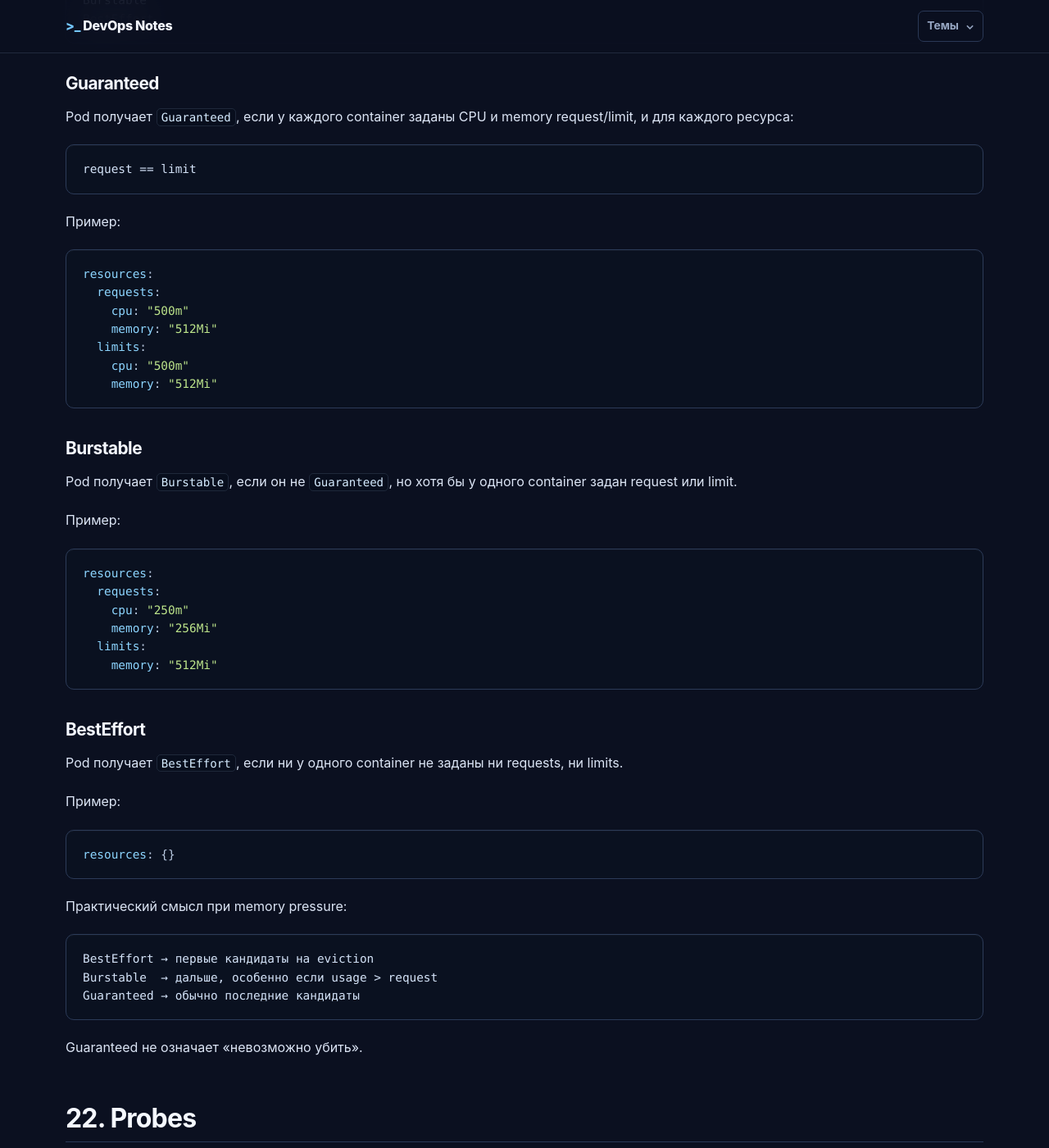
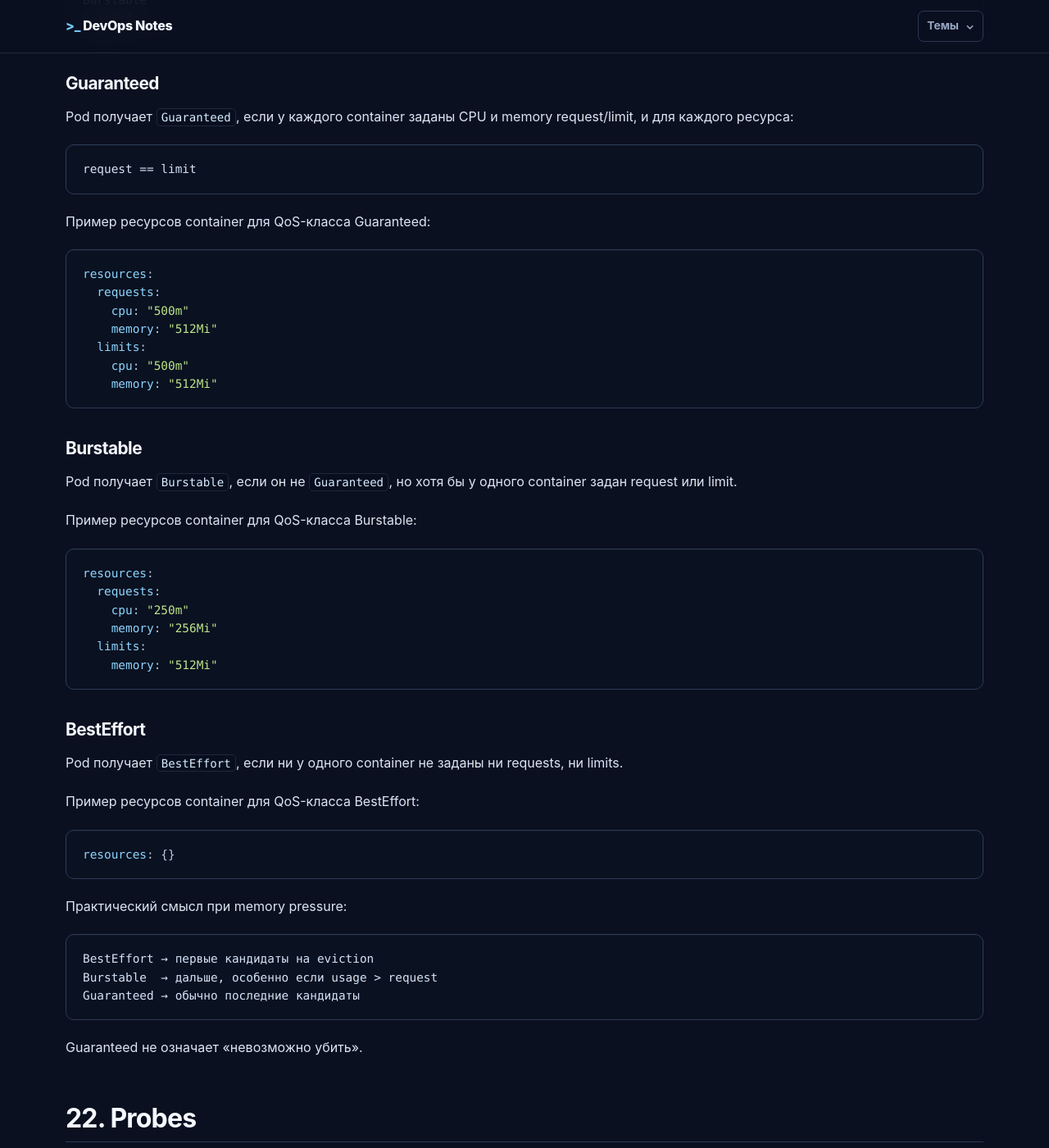
Before and after one commit to dixerim/devops, a Jekyll site: the page built from kubernetes.md, in a window 1280 px wide and 1400 px high, scrolled down 34299 px. Shown: the whole window at 82% size. Built offline with Jekyll 4.4.1, drawn with Linux system fonts in a browser that asks for light colours; our own code applies the rules of GitHub Pages for plain Markdown files; some of the changed text lies outside the part shown.

Commit message:
+ kubernetes.md fix

````diff
--- a/kubernetes.md
+++ b/kubernetes.md
@@ -537,7 +537,7 @@ controller создаёт/обновляет/удаляет API objects
 другие components доводят это до runtime
 ```
 
-Пример:
+Пример YAML для ConfigMap:
 
 ```text
 Deployment object
@@ -557,7 +557,7 @@ Linux processes
 
 Не путать с Linux namespace.
 
-Минимальный YAML:
+Минимальный YAML для Namespace:
 
 ```yaml
 apiVersion: v1
@@ -640,7 +640,7 @@ Pod содержит один или несколько containers, которы
 могут совместно использовать volumes
 ```
 
-Минимальный YAML:
+Минимальный YAML для Pod:
 
 ```yaml
 apiVersion: v1
@@ -859,7 +859,7 @@ spec:
           image: example/api:1.0
 ```
 
-Пример:
+Пример YAML для Secret:
 
 ```text
 desired = 3
@@ -876,7 +876,7 @@ ReplicaSet обычно не создают вручную, потому что
 
 Реальную работу выполняет Deployment controller: он наблюдает Deployment object и создаёт/обновляет ReplicaSets через Kubernetes API.
 
-Минимальный YAML:
+Минимальный YAML для Deployment:
 
 ```yaml
 apiVersion: apps/v1
@@ -1164,7 +1164,7 @@ Never     → retry через новый Pod object
 
 Реальную работу выполняет CronJob controller внутри `kube-controller-manager`: он смотрит на расписание и создаёт Job objects в нужные моменты.
 
-Пример YAML:
+Пример YAML для CronJob:
 
 ```yaml
 apiVersion: batch/v1
@@ -1204,7 +1204,7 @@ Pod
 
 ConfigMap хранит набор string keys и values.
 
-Пример:
+Пример YAML для ConfigMap:
 
 ```yaml
 apiVersion: v1
@@ -1247,7 +1247,7 @@ Mounted files могут обновляться позже; приложение
 
 Secret похож на ConfigMap по способам использования, но предназначен для паролей, tokens, certificates и других sensitive values.
 
-Пример:
+Пример YAML для Secret:
 
 ```yaml
 apiVersion: v1
@@ -1281,7 +1281,7 @@ Requests и limits задаёт автор workload manifest: разработч
 
 Они задаются на container level в `spec.containers[].resources`.
 
-Пример:
+Пример YAML для Deployment с requests и limits:
 
 ```yaml
 apiVersion: apps/v1
@@ -1457,7 +1457,7 @@ Pod получает `Guaranteed`, если у каждого container зада
 request == limit
 ```
 
-Пример:
+Пример ресурсов container для QoS-класса Guaranteed:
 
 ```yaml
 resources:
@@ -1473,7 +1473,7 @@ resources:
 
 Pod получает `Burstable`, если он не `Guaranteed`, но хотя бы у одного container задан request или limit.
 
-Пример:
+Пример ресурсов container для QoS-класса Burstable:
 
 ```yaml
 resources:
@@ -1488,7 +1488,7 @@ resources:
 
 Pod получает `BestEffort`, если ни у одного container не заданы ни requests, ни limits.
 
-Пример:
+Пример ресурсов container для QoS-класса BestEffort:
 
 ```yaml
 resources: {}
@@ -1868,7 +1868,7 @@ Kubernetes не подменяет `getaddrinfo()`.
 
 Service не создаёт Pods.
 
-Пример YAML:
+Пример YAML для Service типа ClusterIP:
 
 ```yaml
 apiVersion: v1
@@ -1986,7 +1986,7 @@ Pod IP → физически нужная Node/Pod
 
 Запрос на `NodeIP:nodePort` попадает на выбранную Node, где правила Service networking перенаправляют его к одному из backend Pods.
 
-Пример YAML:
+Пример YAML для Service типа NodePort:
 
 ```yaml
 apiVersion: v1
@@ -2129,7 +2129,7 @@ clusterIP: None
 этому Service нужен внешний load-balanced endpoint
 ```
 
-Пример YAML:
+Пример YAML для Service типа LoadBalancer:
 
 ```yaml
 apiVersion: v1
@@ -2329,7 +2329,7 @@ backend
 
 Ingress object сам не proxy.
 
-Пример YAML:
+Пример YAML для Ingress:
 
 ```yaml
 apiVersion: networking.k8s.io/v1
@@ -2507,7 +2507,7 @@ Kubernetes управляет связью workload ↔ storage, но сам н
 PV = конкретный storage resource, известный Kubernetes
 ```
 
-Пример YAML:
+Пример YAML для PersistentVolume:
 
 ```yaml
 apiVersion: v1
@@ -2552,7 +2552,7 @@ Pod'ом
 PVC = "дай мне storage с такими требованиями"
 ```
 
-Пример YAML:
+Пример YAML для PersistentVolumeClaim:
 
 ```yaml
 apiVersion: v1
@@ -2909,7 +2909,7 @@ Scheduler выбирает не просто Node, куда помещаются
 
 ## 58. Local PersistentVolume YAML
 
-Пример local PV:
+Пример YAML для local PersistentVolume:
 
 ```yaml
 apiVersion: v1
@@ -2944,7 +2944,7 @@ nodeAffinity
 → говорит, на какой Node этот storage физически существует
 ```
 
-PVC:
+Пример YAML для PersistentVolumeClaim:
 
 ```yaml
 apiVersion: v1
@@ -2961,7 +2961,7 @@ spec:
       storage: 100Gi
 ```
 
-Pod:
+Фрагмент YAML для Pod, использующего этот PVC:
 
 ```yaml
 spec:
````
Also changed, not shown: other parts of kubernetes.md (+3 -3 lines).
